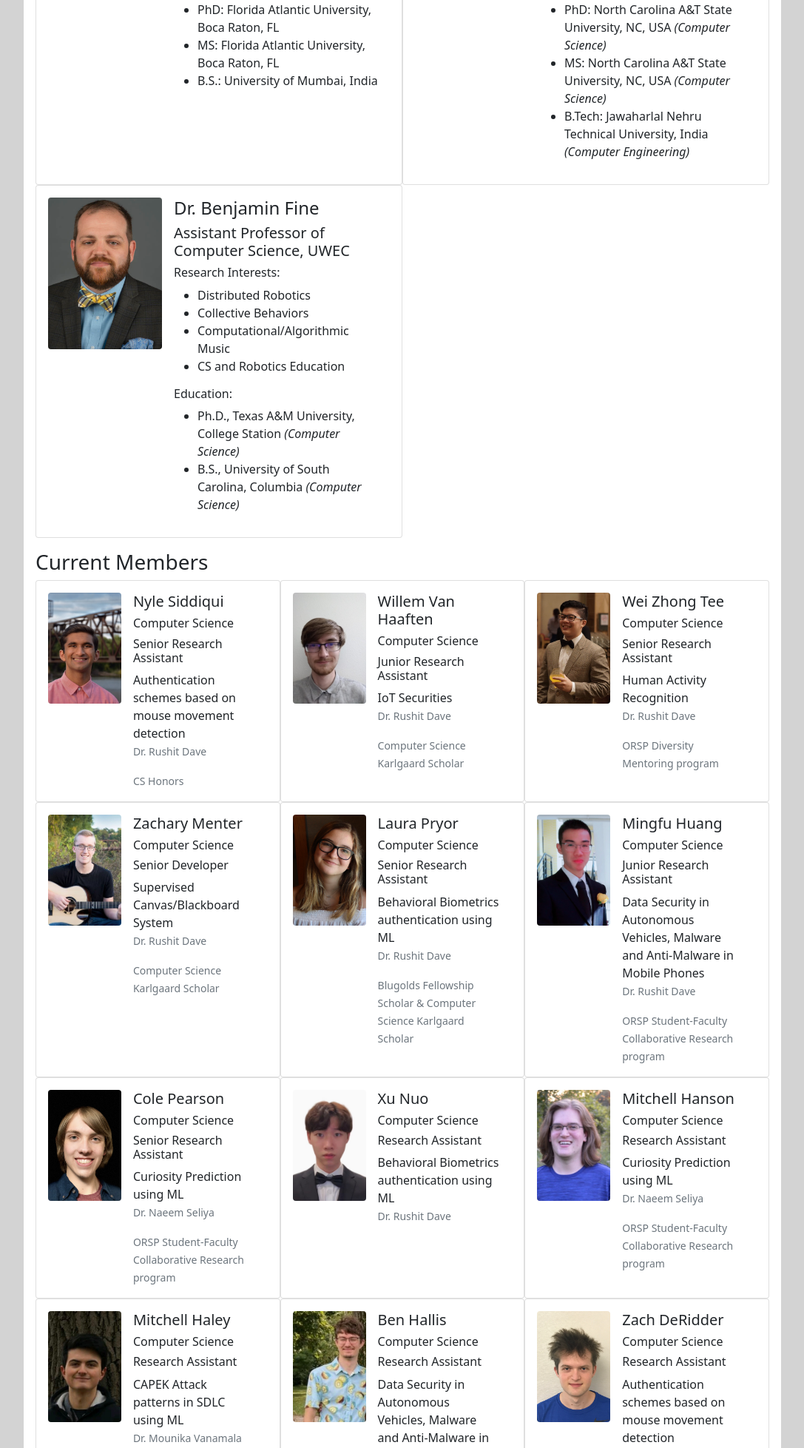
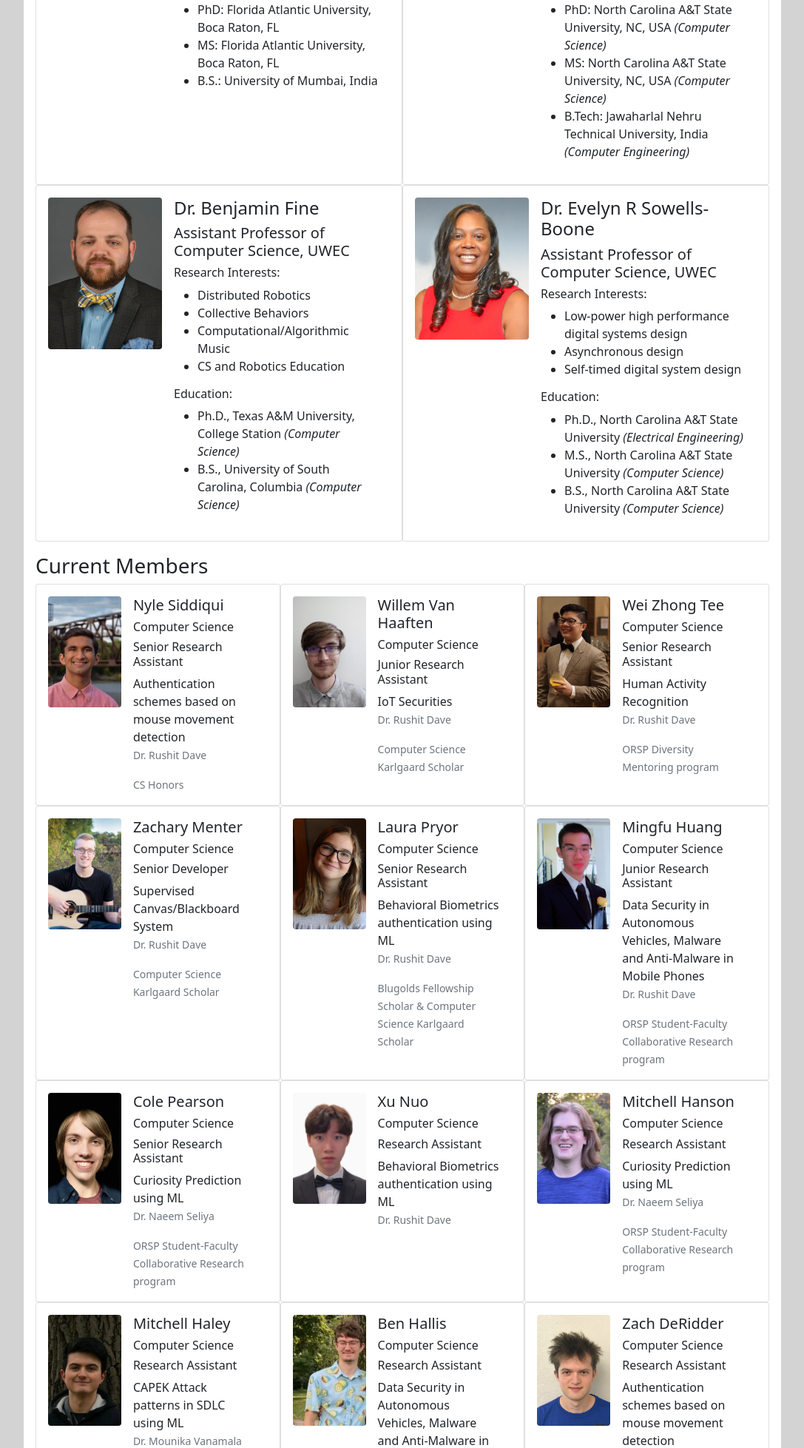
Before and after one commit to H-A-T/aims-website, a Flask app: page /people in a window 1280 px wide. Shown: the part 999-2956 px from the top of the page at 74% size, without its empty margins (96-1183 px from the left). Run offline with Flask 2, Linux system fonts and the light colour scheme.

Commit message:
Added new member

```diff
--- a/templates/people.html
+++ b/templates/people.html
@@ -123,6 +123,32 @@
                             <ul>
                                 <li>Ph.D., Texas A&M University, College Station <i>(Computer Science)</i></li>
                                 <li>B.S., University of South Carolina, Columbia <i>(Computer Science)</i></li>
+                            </ul>
+                        </div>
+                    </div>
+                </div>
+            </div>
+            <div class="card col-lg-6 col-12 p-3"> <!-- Start of card -->
+                <div class="row g-0">
+                    <div class="col-lg-4 image-body text-center faculty-div">
+                        <img src="../static/images/people/evelyn-sowells.webp"
+                             class="img-fluid rounded profile-pic faculty-pic" alt="Dr. Evelyn R Sowells-Boone">
+                    </div>
+                    <div class="col-lg-8">
+                        <div class="card-body py-lg-0 px-lg-3 px-0">
+                            <h4 class="card-title">Dr. Evelyn R Sowells-Boone</h4>
+                            <h5 class="card-title">Assistant Professor of Computer Science, UWEC</h5>
+                            <h6>Research Interests:</h6>
+                            <ul>
+                                <li>Low-power high performance digital systems design</li>
+                                <li>Asynchronous design</li>
+                                <li>Self-timed digital system design</li>
+                            </ul>
+                            <h6>Education:</h6>
+                            <ul>
+                                <li>Ph.D., North Carolina A&T State University <i>(Electrical Engineering)</i></li>
+                                <li>M.S., North Carolina A&T State University <i>(Computer Science)</i></li>
+                                <li>B.S., North Carolina A&T State University <i>(Computer Science)</i></li>
                             </ul>
                         </div>
                     </div>
@@ -509,7 +535,9 @@
                     </div>
                 </div>
             </div>
+
     </div>
+
 
     <!-- AIMS Alumni Member Cards -->
     <div class="mb-3 row g-0" id="alumni-members">
```
Also changed, not shown: static/images/people/evelyn-sowells.webp (added).
